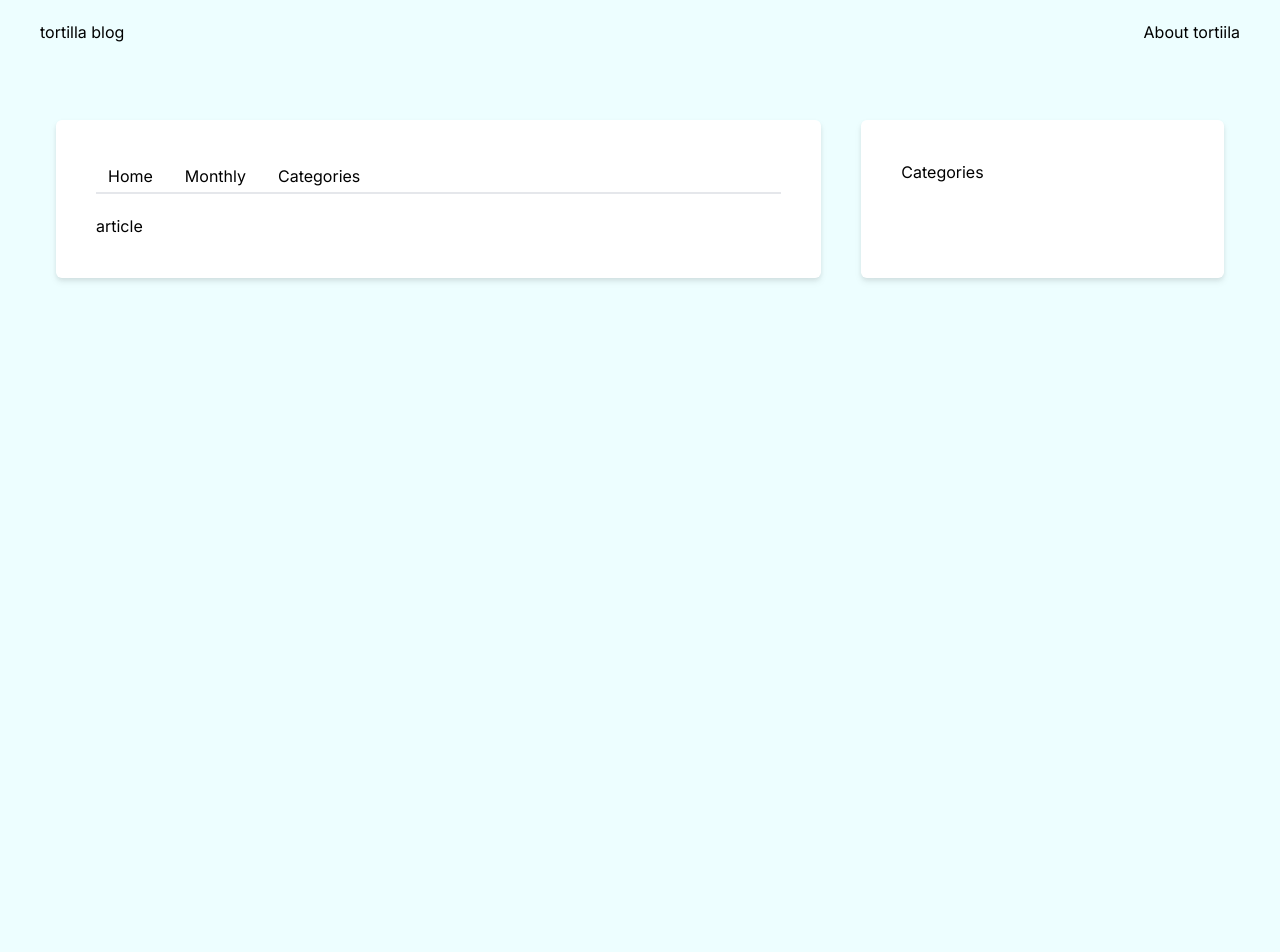
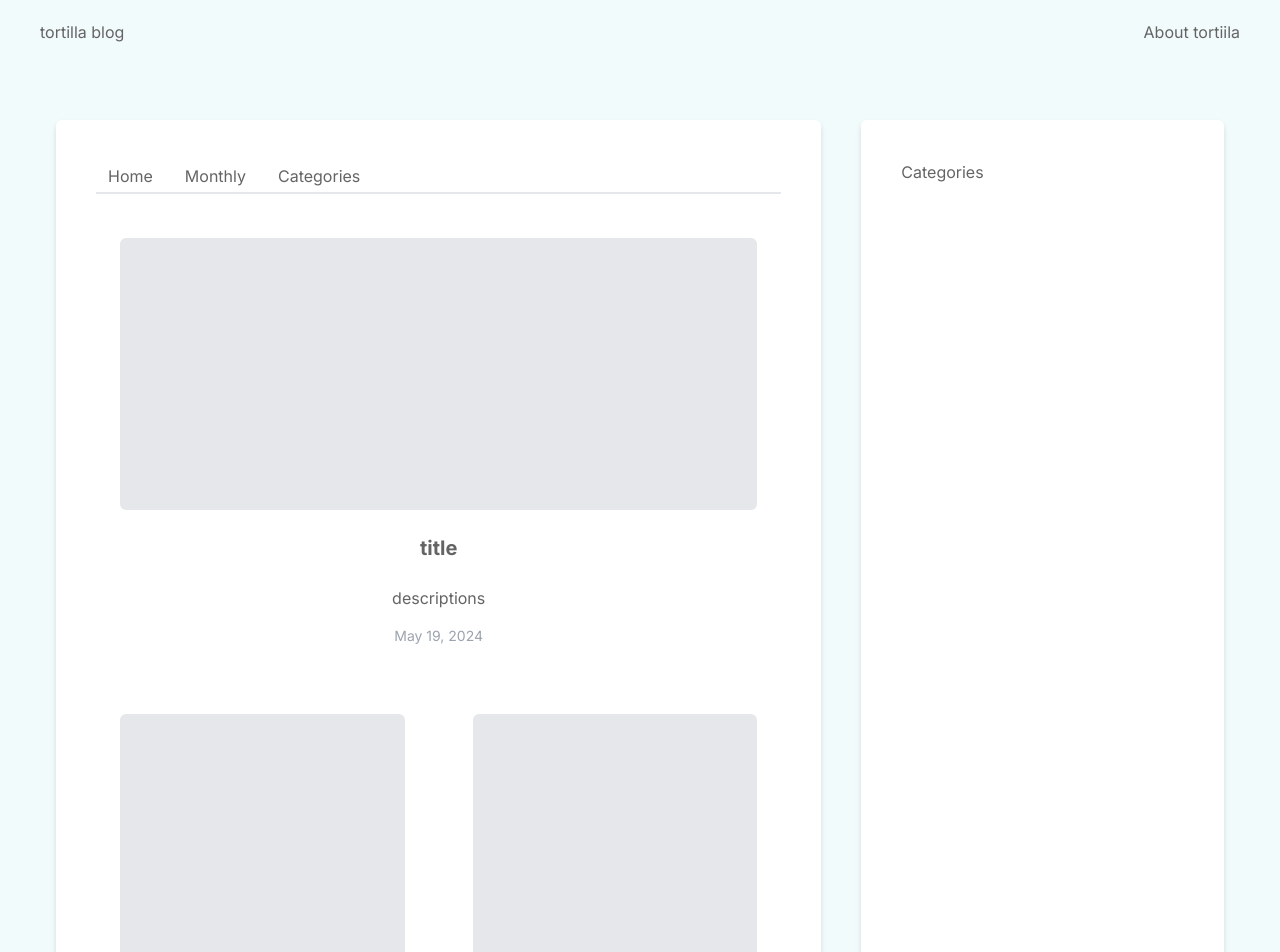
Before and after one commit to taco-tortilla/notion-blog, a Next.js app in the folder notion-blog/: page / in a window 1280 px wide. Shown: the top 952 px of the page. Before the commit the page ends 800 px from the top, so only its background shows below. Built offline with nearby package versions, Linux system fonts and the light colour scheme.

Commit message:
update: article list ui

```diff
--- a/notion-blog/src/app/components/home/Article.tsx
+++ b/notion-blog/src/app/components/home/Article.tsx
@@ -1,7 +1,12 @@
 export const Article = () => {
   return (
-    <div>
-      <p>article</p>
+    <div className="grid grid-rows-3 items-center text-center rounded-md hover:bg-gray-100 p-6">
+      <div className="row-span-2 bg-gray-200 min-h-full rounded-md"></div>
+      <div className="row-span-1 pt-4">
+        <p className="text-xl font-bold py-2">title</p>
+        <p className="py-4">descriptions</p>
+        <p className="text-sm text-gray-400">May 19, 2024</p>
+      </div>
     </div>
   );
 };
--- a/notion-blog/src/app/globals.css
+++ b/notion-blog/src/app/globals.css
@@ -3,9 +3,8 @@
 @tailwind utilities;
 
 :root {
-  --foreground-rgb: 0, 0, 0;
-  --background-rgb: 237, 254, 255;
-  /* --background-rgb: 214, 219, 220; */
+  --foreground-rgb: 100, 100, 100;
+  --background-rgb: 242, 251, 252;
 }
 
 /* @media (prefers-color-scheme: dark) {
--- a/notion-blog/src/app/page.tsx
+++ b/notion-blog/src/app/page.tsx
@@ -1,5 +1,5 @@
 import { Menu } from './components/home/Menu';
-import { Article } from './components/home/article';
+import { Article } from './components/home/Article';
 
 export default function Home() {
   return (
@@ -7,7 +7,13 @@ export default function Home() {
       <div className="pb-5">
         <Menu />
       </div>
-      <Article />
+      <div className="pb-5">
+        <Article />
+      </div>
+      <div className="grid grid-cols-2 gap-5">
+        <Article />
+        <Article />
+      </div>
     </main>
   );
 }
```
